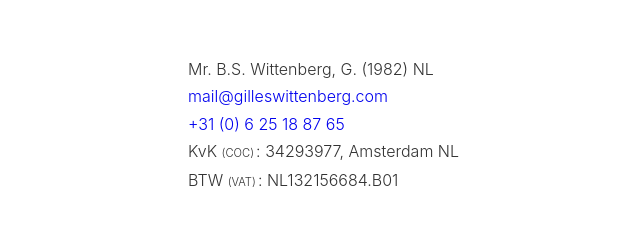
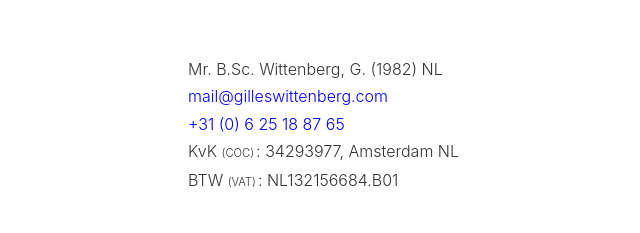
Before and after one commit to gilleswittenberg/gilleswittenberg.com, a website: page src/index.html in a window 1280 px wide. Both pictures are taken after a click on the link "contact". Shown: the part 415-648 px from the top of the page, 152-792 px from the left. Drawn offline with Linux system fonts and the light colour scheme.

Commit message:
Contact 2

```diff
--- a/src/index.html
+++ b/src/index.html
@@ -70,7 +70,7 @@
 						<h3><a href="#contact" title="contact">contact</a></h3>
 						<div class="content">
 							<ul>
-								<li>Mr. B.S. Wittenberg, G. (1982) NL</li>
+								<li>Mr. B.Sc. Wittenberg, G. (1982) NL</li>
 								<li><span id="email" title="email">mail [at] gilleswittenberg [dot] com</span></li>
 								<li><a href="tel:+31625188765" title="phone number">+31 (0) 6 25 18 87 65</a></li>
 								<li><span title="Kamer van Koophandel (Chamber Of Commerce)">KvK <span class="translation">(COC)</span></span>: 34293977, <span class="-is-hidden-large">A'dam NL</span><span class="-is-hidden-small">Amsterdam NL</span></li>
```
